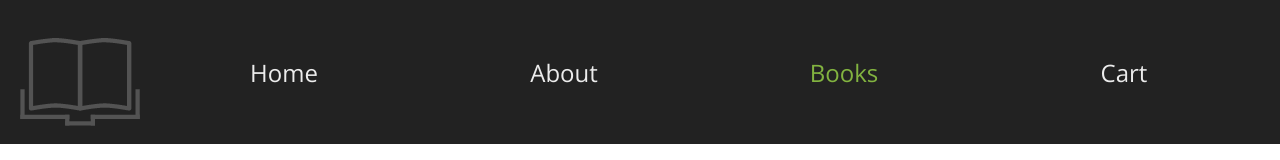
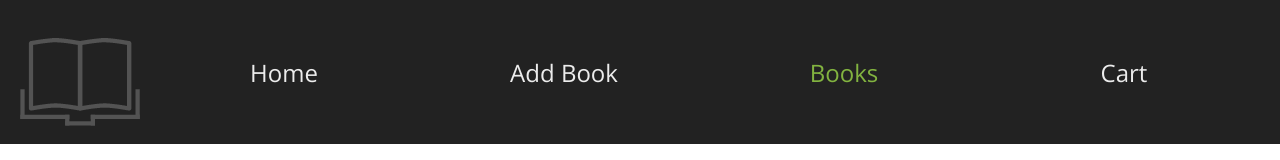
Before and after one commit to vstrog/react-book-store, a React (Create React App) app: page / in a window 1280 px wide. Shown: the top 160 px of the page. Built offline with nearby package versions, Linux system fonts and the light colour scheme.

Commit message:
Update Navbar.js

```diff
--- a/src/components/Navbar/Navbar.js
+++ b/src/components/Navbar/Navbar.js
@@ -15,7 +15,7 @@ export default function Navbar() {
                 </li>
                 <li className="nav-item">
                         <a href="/" className="nav-link">
-                                about
+                                add book
                         </a>
                 </li>
                 <li className="nav-item">
```
